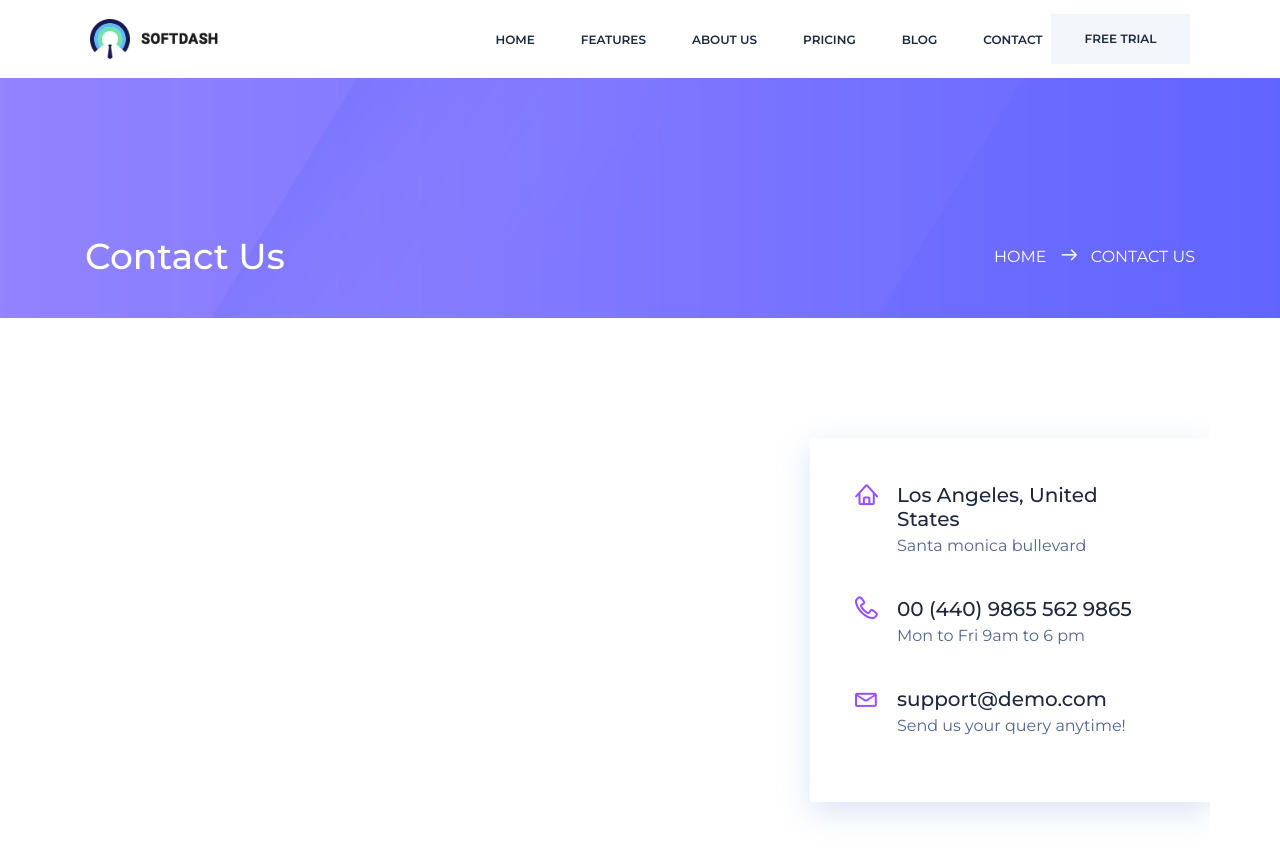
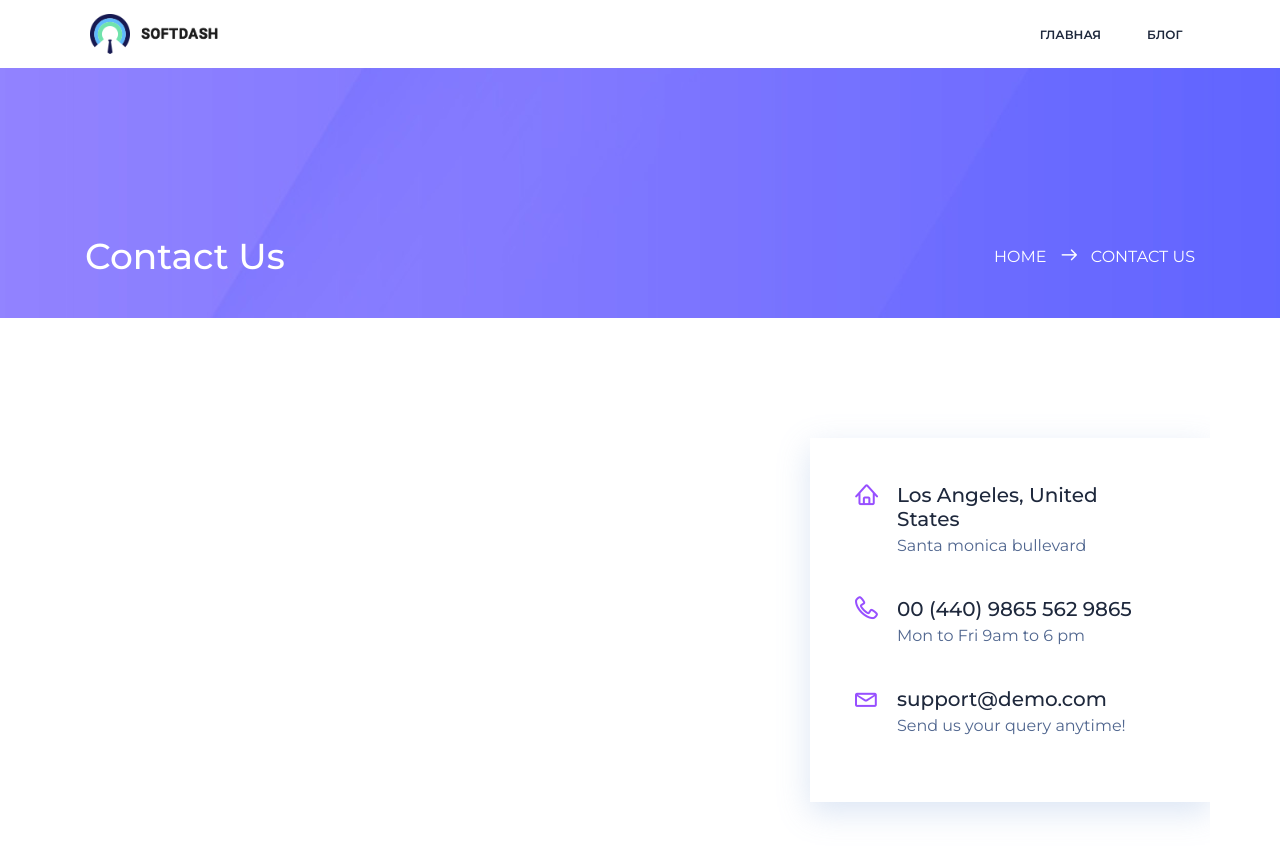
Before and after one commit to RakhimyanTim/glazastics.github.io, a Jekyll site: the page built from contact.html, in a window 1280 px wide and 900 px high. Shown: the top 858 px of the window. Built offline with Jekyll 4.4.1, drawn with Linux system fonts in a browser that asks for light colours.

Commit message:
Update nav-menu.html

```diff
--- a/_includes/nav-menu.html
+++ b/_includes/nav-menu.html
@@ -3,26 +3,25 @@
     <nav id="nav-menu-container">
         <ul class="nav-menu">
             <li>
-                <a href="{{ '/' | relative_url }}">Home</a>
+                <a href="{{ '/' | relative_url }}">Главная</a>
             </li>
+<!--             <li>
+                <a href="{{ 'features' | relative_url }}">Features</a>
+            </li> -->
+<!--             <li>
+                <a href="{{ 'about' | relative_url }}">About Us</a>
+            </li> -->
+
+<!--             <li>
+                <a href="{{ 'pricing' | relative_url }}">Pricing</a>
+            </li> -->
             <li>
-                <a href="{{ 'features' | relative_url }}">Features</a>
+                <a href="{{ 'blog' | relative_url }}">Блог</a>
             </li>
-            <li>
-                <a href="{{ 'about' | relative_url }}">About Us</a>
-            </li>
-
-            <li>
-                <a href="{{ 'pricing' | relative_url }}">Pricing</a>
-            </li>
-            <li>
-                <a href="{{ 'blog' | relative_url }}">Blog</a>
-            </li>
-            <li>
+<!--             <li>
                 <a href="{{ 'contact' | relative_url }}">Contact</a>
-            </li>
+            </li> -->
         </ul>
     </nav>
-    <a class="genric-btn" href="{{ site.request-demo }}">Free trial</a>
 </div>
 <!-- #nav-menu-container -->
```
